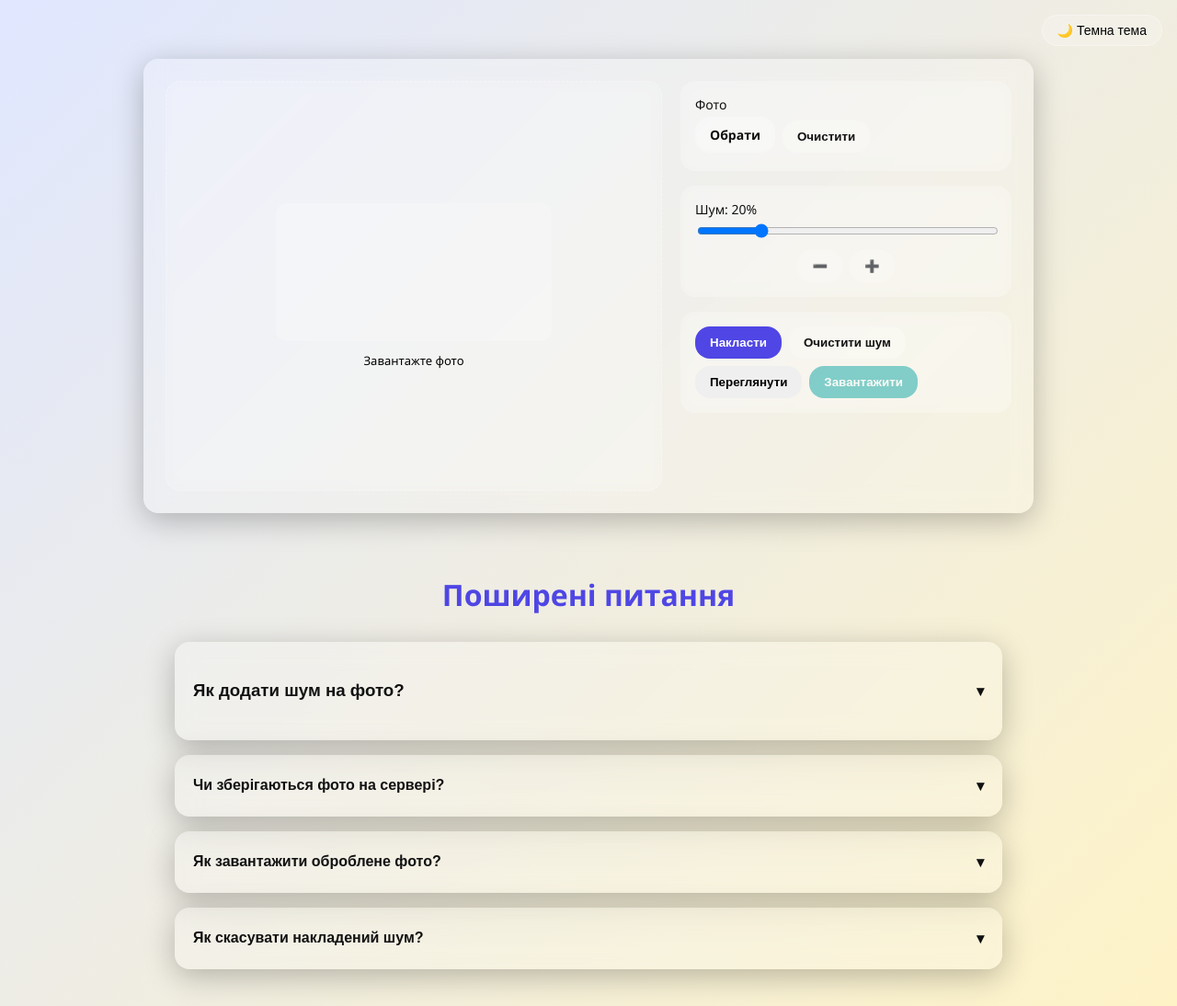
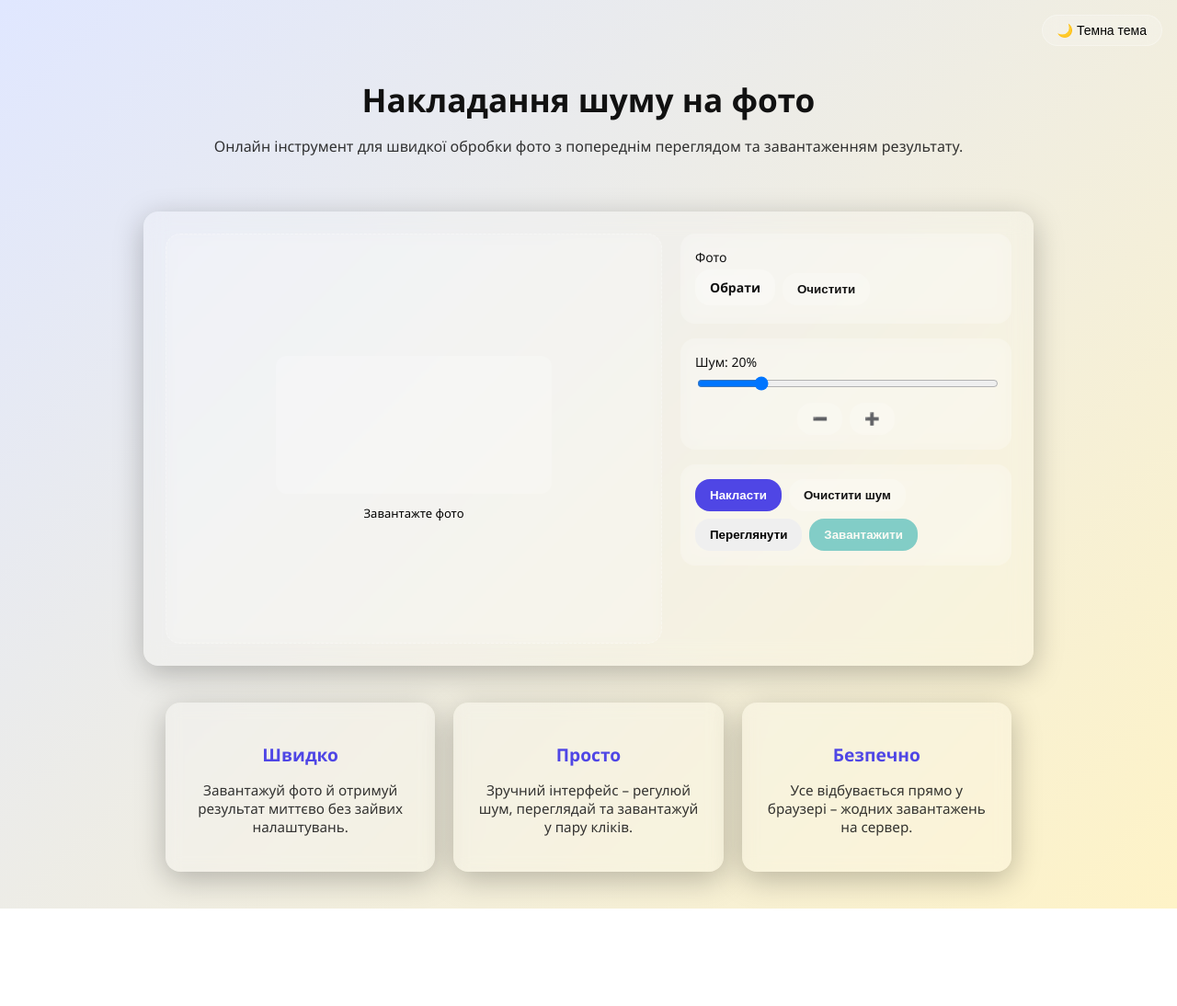
Before and after one commit to tuz69/test_nose, a plain HTML site: page index.html in a window 1280 px wide. Shown: the whole page at 92% size. After the commit the page ends 988 px from the top, so only its background shows below. Drawn offline with Linux system fonts and the light colour scheme.

Commit message:
Update index.html

```diff
--- a/index.html
+++ b/index.html
@@ -1,6 +1,14 @@
 <!doctype html>
 <html lang="uk">
 <head>
+  <!-- Google tag (gtag.js) -->
+<script async src="https://www.googletagmanager.com/gtag/js?id=G-DKWMNDNKBG"></script>
+<script>
+  window.dataLayer = window.dataLayer || [];
+  function gtag(){dataLayer.push(arguments);}
+  gtag('js', new Date());
+  gtag('config', 'G-DKWMNDNKBG');
+</script>
 <meta charset="utf-8">
 <meta name="viewport" content="width=device-width,initial-scale=1">
 <title>Накладання шуму на фото – онлайн інструмент</title>
@@ -16,91 +24,6 @@
 <meta name="msapplication-TileColor" content="#4f46e5">
 <meta name="msapplication-TileImage" content="icons/mstile-150x150.png">
 
-  <style>
-.faq {
-  max-width: 900px;
-  margin: 40px auto;
-  padding: 0 16px;
-}
-.faq h2 {
-  text-align: center;
-  font-size: 2rem;
-  font-weight: 700;
-  margin-bottom: 30px;
-  color: var(--primary);
-}
-
-/* FAQ список через flex */
-.faq-list {
-  display: flex;
-  flex-direction: column;
-  gap: 16px;
-}
-
-/* FAQ елемент */
-.faq-item {
-  background: var(--glass-light);
-  backdrop-filter: blur(12px);
-  border-radius: var(--radius);
-  padding: 16px 20px;
-  cursor: pointer;
-  transition: all 0.3s ease;
-  box-shadow: var(--shadow);
-  overflow: hidden;
-}
-body.dark .faq-item { background: var(--glass-dark); }
-
-.faq-question {
-  font-size: 1rem;
-  font-weight: 600;
-  color: inherit;
-  width: 100%;
-  text-align: left;
-  background: none;
-  border: none;
-  display: flex;
-  justify-content: space-between;
-  align-items: center;
-  padding: 8px 0;
-}
-.faq-question::after {
-  content: "▾";
-  font-size: 1rem;
-  transition: transform 0.3s ease;
-}
-.faq-item.active .faq-question::after {
-  transform: rotate(-180deg);
-}
-
-/* Відповідь */
-.faq-answer {
-  max-height: 0;
-  opacity: 0;
-  padding-top: 0;
-  transition: all 0.4s ease;
-  color: inherit;
-  font-size: 0.95rem;
-  line-height: 1.5;
-}
-.faq-item.active .faq-answer {
-  max-height: 500px; /* щоб було для будь-якої довжини тексту */
-  opacity: 1;
-  padding-top: 10px;
-}
-
-/* Адаптивність під мобільні */
-@media(max-width:768px){
-  .faq h2{ font-size:1.7rem; }
-  .faq-answer{ font-size:0.93rem; }
-  .faq-question{ font-size:0.95rem; }
-}
-@media(max-width:480px){
-  .faq h2{ font-size:1.5rem; }
-  .faq-answer{ font-size:0.9rem; line-height:1.4; }
-  .faq-item{ padding:12px 16px; }
-}
-</style>
-
 <style>
 :root {
   --primary: #4f46e5;
@@ -113,31 +36,15 @@ body.dark .faq-item { background: var(--glass-dark); }
   --shadow: 0 8px 32px rgba(0,0,0,0.25);
 }
 body {
-  margin:5% 0 0 0;
+  margin:0;
   font-family: 'Segoe UI', sans-serif;
   display:flex;
+  flex-direction:column;
   align-items:center;
-  justify-content:center;
   min-height:100vh;
   background: linear-gradient(135deg,#e0e7ff,#fef3c7);
   color: var(--text-light);
   transition: background 0.4s,color 0.4s;
-  flex-wrap: wrap;
-  flex-direction: column;
-
-}
-  .card {
-  width:920px;
-  max-width:96%;
-  display:grid;
-  grid-template-columns:1fr 360px;
-  gap:20px;
-  padding:24px;
-  border-radius: var(--radius);
-  background: var(--glass-light);
-  box-shadow: var(--shadow);
-  backdrop-filter: blur(12px);
-  transition: all 0.4s;
 }
 body.dark {
   background: linear-gradient(135deg,#0f172a,#1e293b);
@@ -155,21 +62,78 @@ body.dark {
   font-size: 14px;
   backdrop-filter: blur(10px);
   transition: all 0.4s;
+  z-index: 999;
 }
 body.dark .theme-toggle { background: var(--glass-dark); border:1px solid rgba(255,255,255,0.2); }
 
- {
-  width: 920px;
-  max-width: 96%;
+/* Hero + Features */
+.hero {
+  text-align: center;
+  padding: 60px 20px 40px;
+  max-width: 920px;
+}
+.hero h1 {
+  font-size: 2.2rem;
+  margin-bottom: 12px;
+}
+.hero p {
+  font-size: 1rem;
+  opacity: .85;
+  margin-bottom: 20px;
+}
+.features {
   display: grid;
-  grid-template-columns: 1fr 360px;
+  grid-template-columns: repeat(auto-fit, minmax(250px, 1fr));
   gap: 20px;
+  max-width: 920px;
+  margin: 0 auto 40px;
+  padding: 0 20px;
+}
+
+@media (max-width: 940px) {
+  .features {
+    max-width: 100%;
+  }
+}
+
+.feature {
+  background: var(--glass-light);
+  backdrop-filter: blur(8px);
+  border-radius: var(--radius);
   padding: 24px;
+  box-shadow: var(--shadow);
+  transition: all .4s;
+  text-align: center;
+}
+.feature:hover {
+  transform: translateY(-4px);
+  box-shadow: 0 10px 28px rgba(0,0,0,0.2);
+}
+.feature h3 {
+  font-size: 1.2rem;
+  margin-bottom: 8px;
+  color: var(--primary);
+}
+.feature p {
+  font-size: .95rem;
+  opacity: .85;
+}
+body.dark .feature { background: var(--glass-dark); }
+
+/* Main Card */
+.card {
+  width:920px;
+  max-width:96%;
+  display:grid;
+  grid-template-columns:1fr 360px;
+  gap:20px;
+  padding:24px;
   border-radius: var(--radius);
   background: var(--glass-light);
   box-shadow: var(--shadow);
   backdrop-filter: blur(12px);
   transition: all 0.4s;
+  margin-bottom: 40px;
 }
 body.dark .card { background: var(--glass-dark); }
 
@@ -249,16 +213,18 @@ body.dark .filebtn { background: var(--glass-dark); }
 #glass { position:absolute; width:160px; height:160px; border-radius:50%; box-shadow:0 6px 18px rgba(0,0,0,0.35); border:3px solid rgba(255,255,255,0.9); pointer-events:none; display:none; background-repeat:no-repeat; }
 .viewer-close { position:absolute; right:8px; top:8px; background:rgba(255,255,255,0.3); border:0; padding:6px 8px; border-radius:6px; cursor:pointer; }
 
-@media(max-width:860px){
-  .card {
-    grid-template-columns: 1fr; /* одна колонка */
-
-  }
-       }}
+@media(max-width:860px){.card{grid-template-columns:1fr}}
 </style>
 </head>
 <body>
 <button class="theme-toggle" id="themeToggle">🌙 Темна тема</button>
+
+<header class="hero">
+  <h1>Накладання шуму на фото</h1>
+  <p>Онлайн інструмент для швидкої обробки фото з попереднім переглядом та завантаженням результату.</p>
+</header>
+
+
 <div class="card">
   <div class="preview" id="preview">
     <canvas id="canvas"></canvas>
@@ -299,43 +265,22 @@ body.dark .filebtn { background: var(--glass-dark); }
     <div id="glass"></div>
   </div>
 </div>
-<section class="faq">
-  <h2>Поширені питання</h2>
-  <div class="faq-list">
-    <div class="faq-item">
-      <button class="faq-question"><h3>Як додати шум на фото?</h3></button>
-      <div class="faq-answer">
-        Натисніть "Обрати фото", завантажте зображення, налаштуйте інтенсивність шуму та натисніть "Накласти". Фото обробляється локально.
-      </div>
-    </div>
-    <div class="faq-item">
-      <button class="faq-question">Чи зберігаються фото на сервері?</button>
-      <div class="faq-answer">
-        Ні, обробка відбувається прямо у браузері, файли не передаються на сервер.
-      </div>
-    </div>
-    <div class="faq-item">
-      <button class="faq-question">Як завантажити оброблене фото?</button>
-      <div class="faq-answer">
-        Після накладення шуму активується кнопка "Завантажити", щоб зберегти зображення.
-      </div>
-    </div>
-    <div class="faq-item">
-      <button class="faq-question">Як скасувати накладений шум?</button>
-      <div class="faq-answer">
-        Використайте кнопку "Очистити шум", щоб повернути оригінальне фото.
-      </div>
-    </div>
+
+<section class="features">
+  <div class="feature">
+    <h3>Швидко</h3>
+    <p>Завантажуй фото й отримуй результат миттєво без зайвих налаштувань.</p>
+  </div>
+  <div class="feature">
+    <h3>Просто</h3>
+    <p>Зручний інтерфейс – регулюй шум, переглядай та завантажуй у пару кліків.</p>
+  </div>
+  <div class="feature">
+    <h3>Безпечно</h3>
+    <p>Усе відбувається прямо у браузері – жодних завантажень на сервер.</p>
   </div>
 </section>
-<script>
-// FAQ toggle
-document.querySelectorAll('.faq-item').forEach(item => {
-  item.querySelector('.faq-question').addEventListener('click', () => {
-    item.classList.toggle('active');
-  });
-});
-</script>
+
 <script>
 const fileInput = document.getElementById('file');
 const canvas = document.getElementById('canvas');
```
